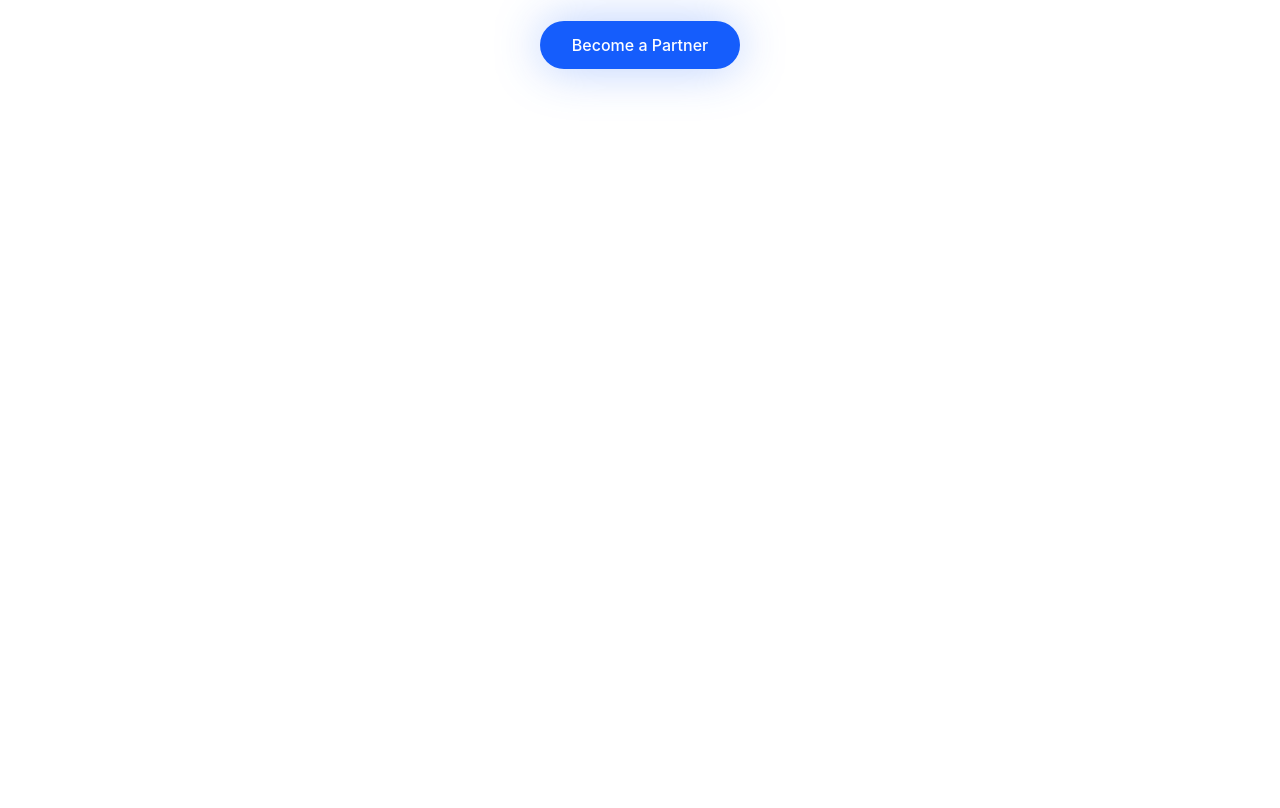
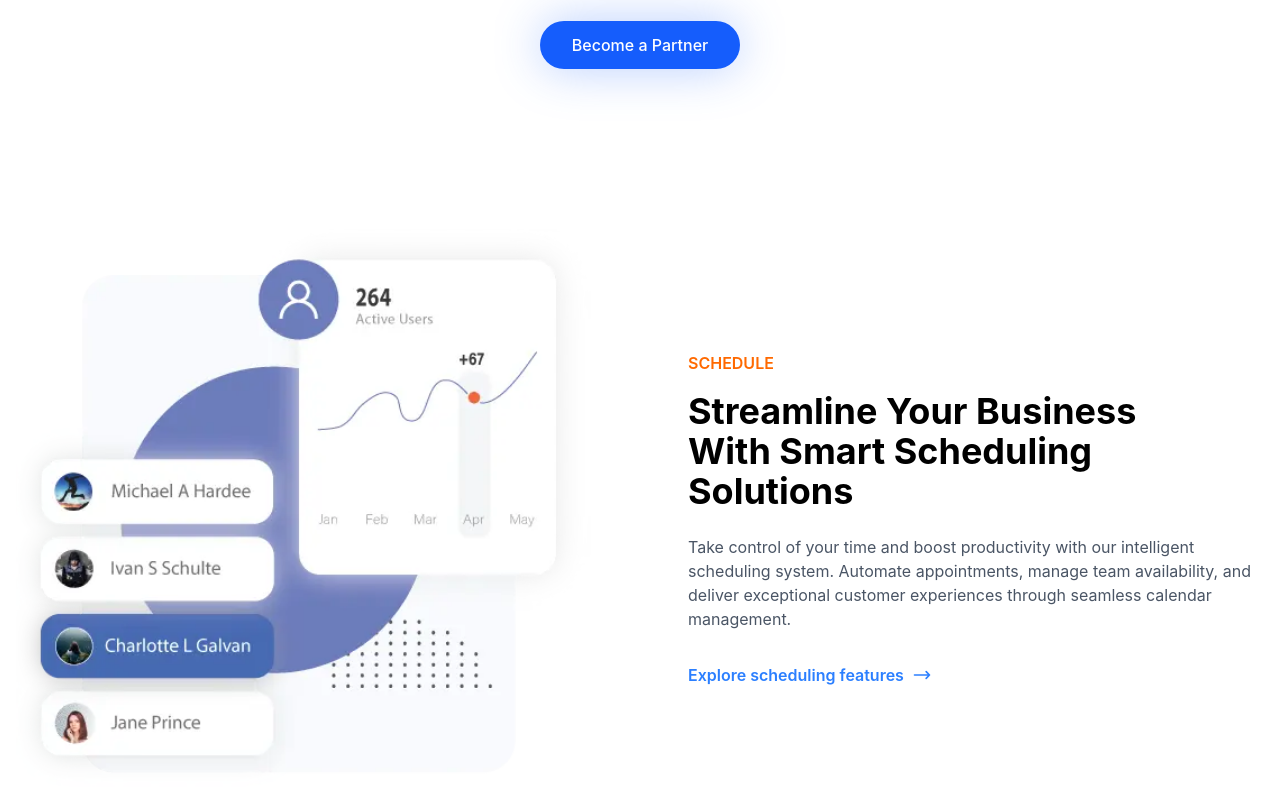
Before and after one commit to minhajul-islam-tanzim/E-commers-with-types-script, a React (Vite) app: page / in a window 1280 px wide. Shown: the part 1880-2688 px from the top of the page. Before the commit the page ends 2013 px from the top, so only its background shows below. Built offline with nearby package versions, Linux system fonts and the light colour scheme.

Commit message:
Scad sec cutomize done

```diff
--- a/src/App.tsx
+++ b/src/App.tsx
@@ -8,6 +8,7 @@
 import Hero from "./components/Hero"
 import Navbar from "./components/Navbar"
 import PurposeSec from "./components/PurposeSec"
+import ScadSec from "./components/ScadSec"
 
 
 
@@ -24,6 +25,8 @@
         <CompanyLogo />
         <PurposeSec />
         <FeaturesSection />
+        <ScadSec />
+
 
        </div>
     </div>
--- a/src/components/ScadSec.tsx
+++ b/src/components/ScadSec.tsx
@@ -1,8 +1,57 @@
+import scheduleImage from "../assets/stats.webp"
+
 
 const ScadSec = () => {
   return (
     <div>
+       <section className="max-w-7xl mx-auto px-4 py-16 md:py-24">
+      <div className="flex flex-col md:flex-row items-center justify-between gap-12 md:gap-24">
+        {/* Left side - Image */}
+        <div className="w-full md:w-1/2">
+          <img
+            src={scheduleImage}
+            alt="Statistics dashboard"
+            className="w-full h-auto"
+          />
+        </div>
 
+        {/* Right side - Content */}
+        <div className="w-full md:w-1/2">
+          <span className="text-orange-500 font-semibold">
+            SCHEDULE
+          </span>
+
+          <h2 className="text-3xl md:text-4xl font-bold text-navy-900 mt-4 mb-6">
+            Streamline Your Business <br />
+            With Smart Scheduling Solutions
+          </h2>
+
+          <p className="text-gray-600 mb-8">
+            Take control of your time and boost productivity with our intelligent scheduling system. Automate appointments, manage team availability, and deliver exceptional customer experiences through seamless calendar management.
+          </p>
+
+          <a
+            href="#"
+            className="text-blue-500 font-semibold flex items-center gap-2 hover:gap-4 transition-all"
+          >
+            Explore scheduling features
+            <svg
+              className="w-5 h-5"
+              fill="none"
+              stroke="currentColor"
+              viewBox="0 0 24 24"
+            >
+              <path
+                strokeLinecap="round"
+                strokeLinejoin="round"
+                strokeWidth={2}
+                d="M17 8l4 4m0 0l-4 4m4-4H3"
+              />
+            </svg>
+          </a>
+        </div>
+      </div>
+    </section>
     </div>
   )
 }
```
